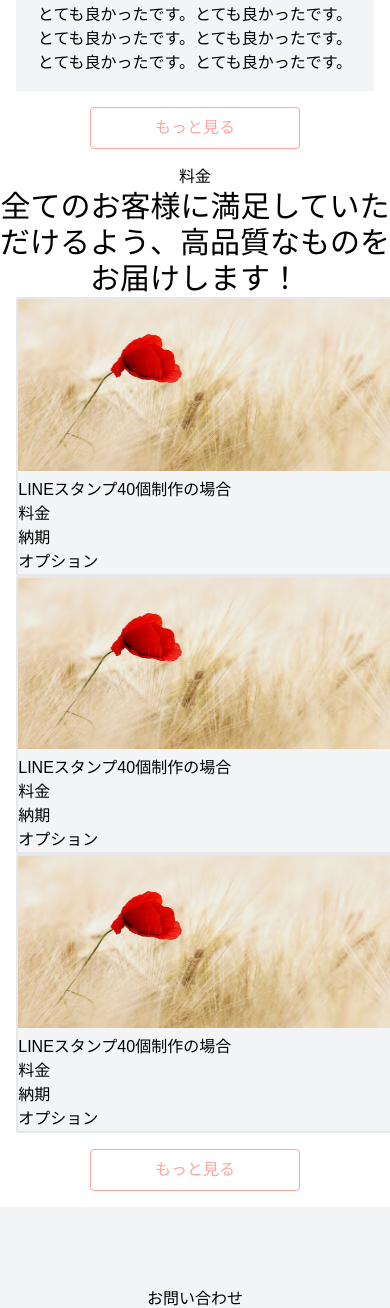
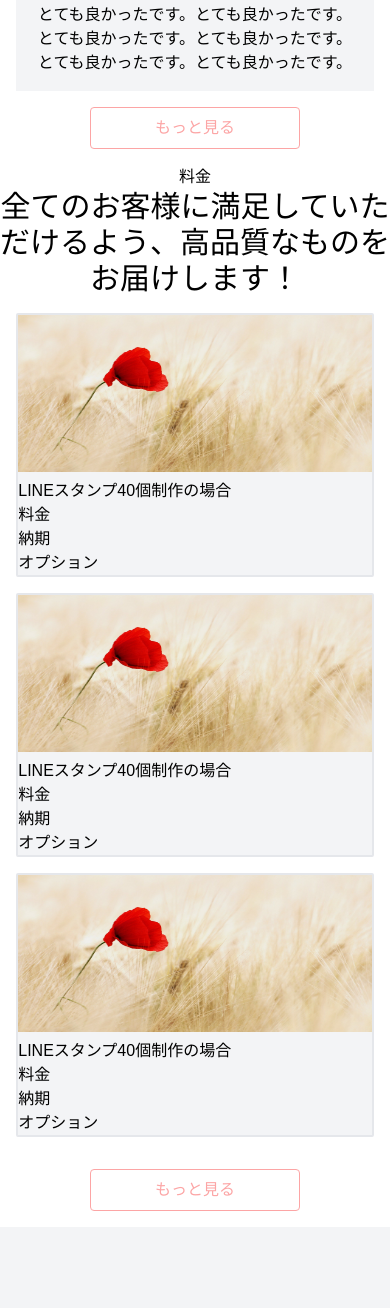
Before and after one commit to mayone-du/ranze-hp, a Next.js app: page / in a window 390 px wide. Shown: the part 5239-6547 px from the top of the page. Built offline with nearby package versions, Linux system fonts and the light colour scheme.

Commit message:
update index

```diff
--- a/src/pages/index.tsx
+++ b/src/pages/index.tsx
@@ -256,7 +256,7 @@ const Home: React.VFC = () => {
             </h2>
 
             <div className="md:flex w-11/12 mx-auto">
-              <div className="md:mx-4 w-screen bg-gray-100 border-2 rounded-sm overflow-hidden">
+              <div className="md:mx-4 md:w-screen my-4 md:my-0 bg-gray-100 border-2 rounded-sm overflow-hidden">
                 <Image src="/images/bg.jpg" width={450} height={200} />
                 <h3>LINEスタンプ40個制作の場合</h3>
                 <ul>
@@ -265,7 +265,7 @@ const Home: React.VFC = () => {
                   <li>オプション</li>
                 </ul>
               </div>
-              <div className="md:mx-4 w-screen bg-gray-100 border-2 rounded-sm overflow-hidden">
+              <div className="md:mx-4 md:w-screen my-4 md:my-0 bg-gray-100 border-2 rounded-sm overflow-hidden">
                 <Image src="/images/bg.jpg" width={450} height={200} />
                 <h3>LINEスタンプ40個制作の場合</h3>
                 <ul>
@@ -274,7 +274,7 @@ const Home: React.VFC = () => {
                   <li>オプション</li>
                 </ul>
               </div>
-              <div className="md:mx-4 w-screen bg-gray-100 border-2 rounded-sm overflow-hidden">
+              <div className="md:mx-4 md:w-screen my-4 md:my-0 bg-gray-100 border-2 rounded-sm overflow-hidden">
                 <Image src="/images/bg.jpg" width={450} height={200} />
                 <h3>LINEスタンプ40個制作の場合</h3>
                 <ul>
```
